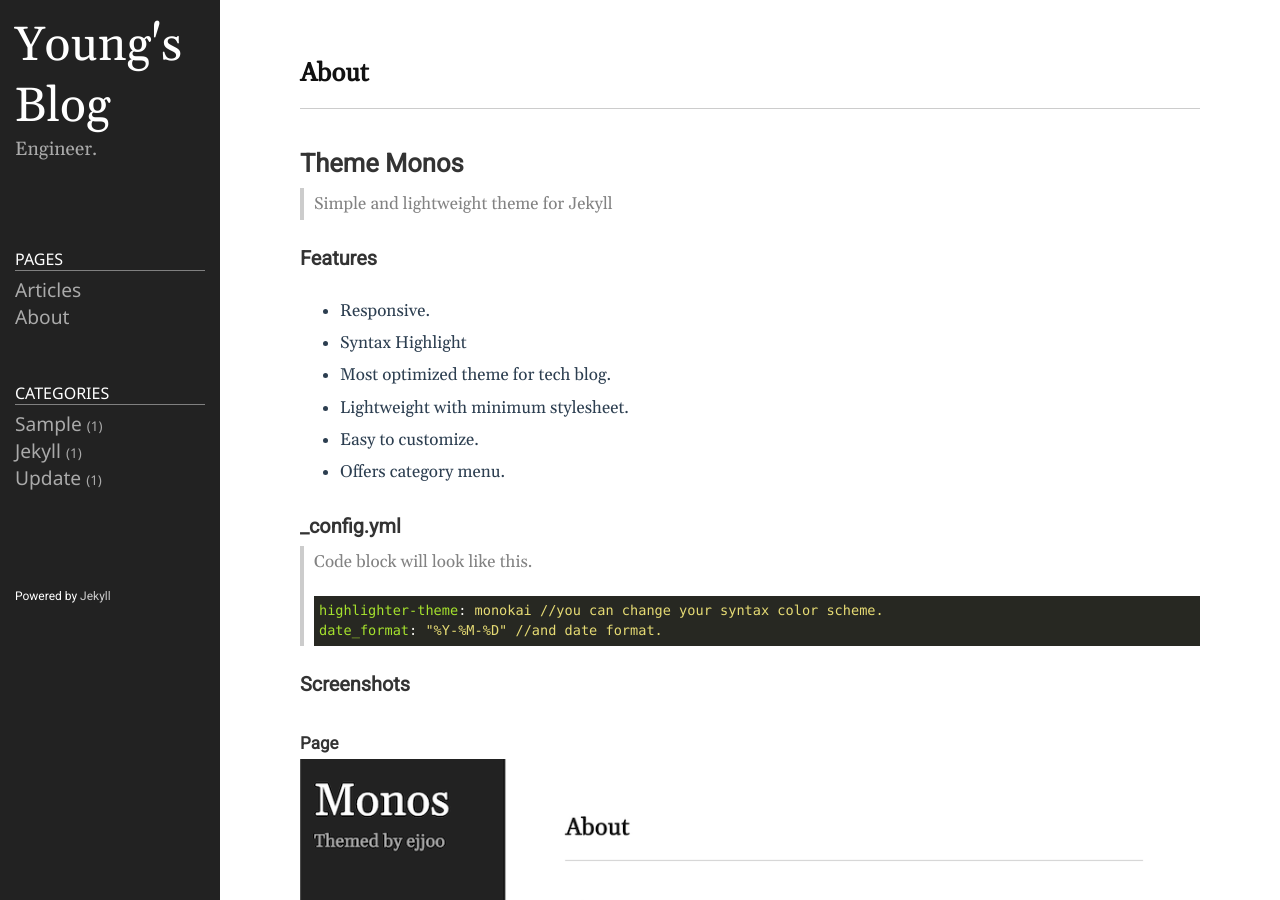
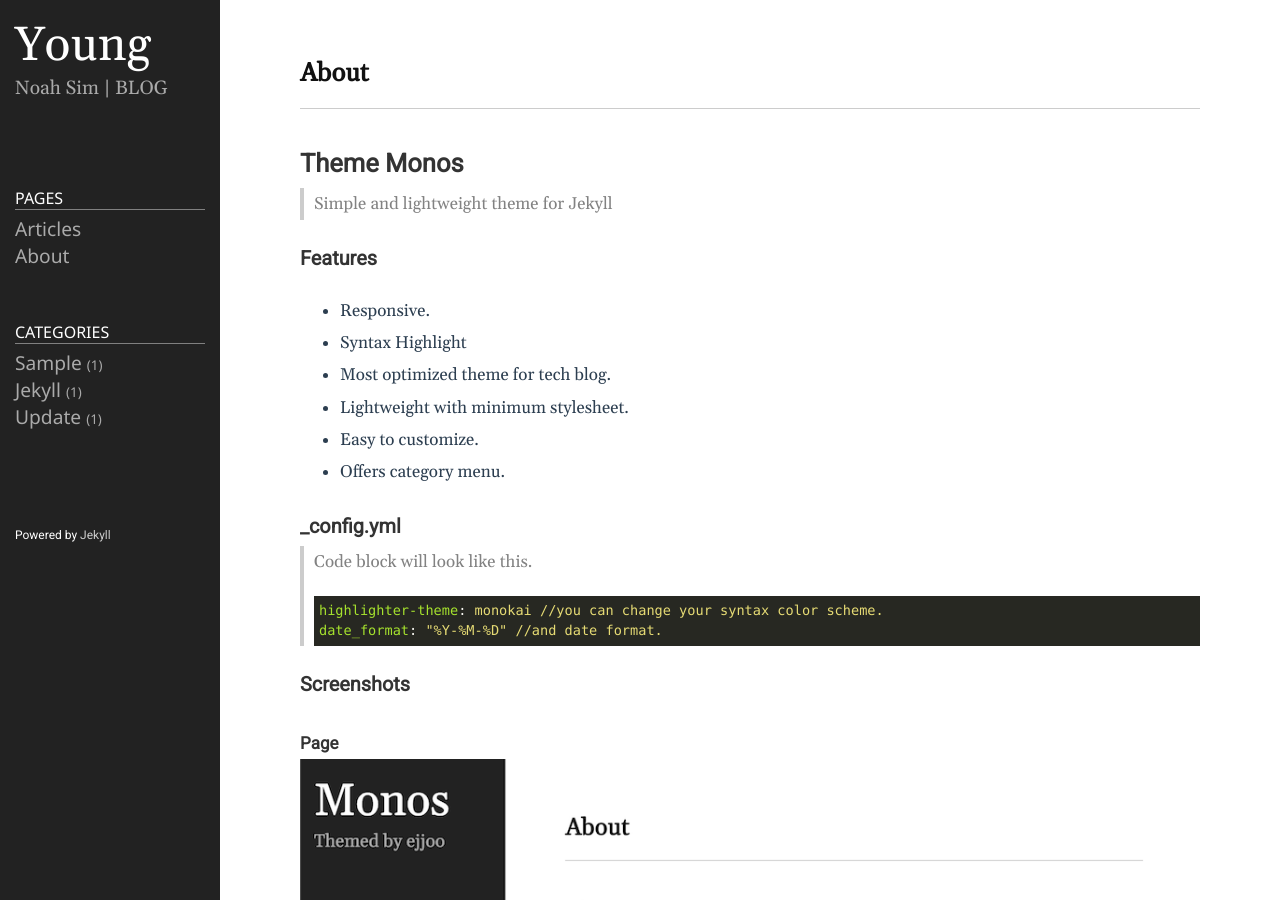
Before and after one commit to shining-sakaeru/shining-sakaeru.github.io, a Jekyll site: the page built from README.md, in a window 1280 px wide and 900 px high. Built offline with Jekyll 4.4.1, drawn with Linux system fonts in a browser that asks for light colours.

Commit message:
changed config

```diff
--- a/_config.yml
+++ b/_config.yml
@@ -18,10 +18,10 @@
 # You can create any custom variable you would like, and they will be accessible
 # in the templates via {{ site.myvariable }}.
 
-title: Young's Blog
+title: Young
 email: heismyst@gmail.com
 description: >- # this means to ignore newlines until "baseurl:"
-  Engineer.
+  Noah Sim | BLOG
 # baseurl: "/" # the subpath of your site, e.g. /blog
 url: "http://shining-sakaeru.github.io" # the base hostname & protocol for your site, e.g. http://example.com
 github_username: shining-sakaeru
```
